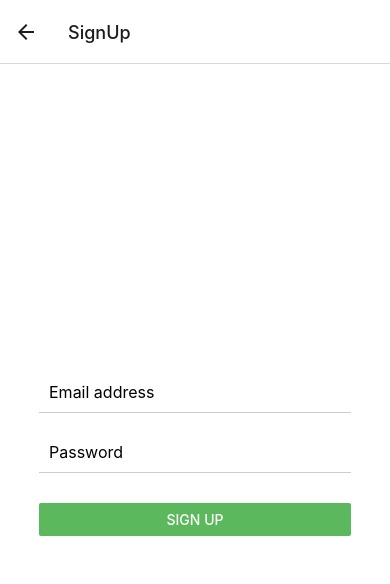
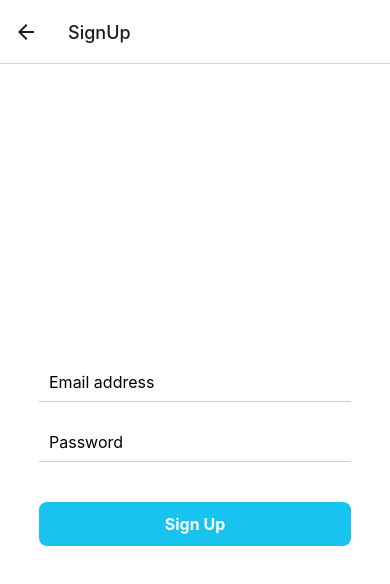
Before and after one commit to UVA-Rideshare/rideshare, a React Native app: screen /SignUp in a window 390 px wide. Shown: the top 584 px of the page. Built offline with nearby package versions, Linux system fonts and the light colour scheme.

Commit message:
added the signup button

```diff
--- a/app/signup.js
+++ b/app/signup.js
@@ -1,5 +1,5 @@
 import React, { useState } from 'react';
-import { View, TextInput, Button, StyleSheet, Text, Alert, KeyboardAvoidingView, Keyboard, TouchableWithoutFeedback } from 'react-native';
+import { View, TextInput, TouchableOpacity, Button, StyleSheet, Text, Alert, KeyboardAvoidingView, Keyboard, TouchableWithoutFeedback } from 'react-native';
 import { auth } from '../firebaseconfig';
 import { createUserWithEmailAndPassword } from 'firebase/auth';
 import { SafeAreaView } from 'react-native-safe-area-context';
@@ -51,7 +51,9 @@ const SignUpScreen = ({navigation}) => {
         />
       </View>
       <View style={styles.buttonContainer}>
-        <Button title="Sign Up" onPress={handleSignUp} color="#5cb85c" />
+        <TouchableOpacity style={styles.signUpButton} onPress={handleSignUp}>
+          <Text style={styles.buttonText}>Sign Up</Text>
+        </TouchableOpacity>
       </View>
     </View>
     </TouchableWithoutFeedback>
@@ -80,6 +82,19 @@ const styles = StyleSheet.create({
     width: '80%',
     marginTop: 10,
   },
+  signUpButton: {
+    backgroundColor: '#19C3EF', // Vibrant green
+    paddingVertical: 12,
+    paddingHorizontal: 25,
+    borderRadius: 8,
+    marginTop: 10,
+},
+  buttonText: {
+    color: '#ffffff',
+    fontSize: 16,
+    fontWeight: 'bold',
+    textAlign: 'center',
+},
 });
 
 export default SignUpScreen;
```
